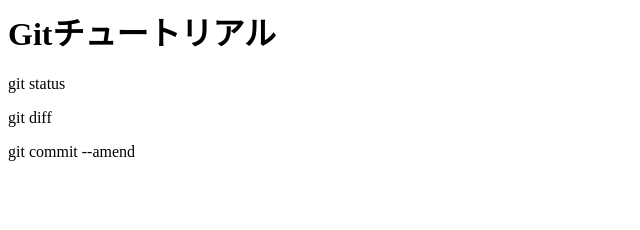
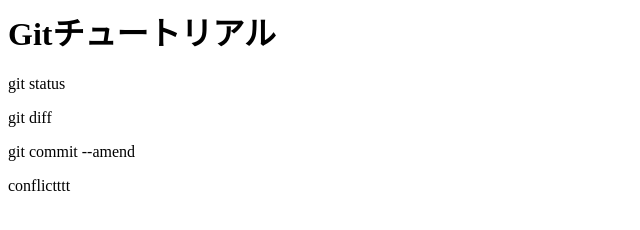
Before and after one commit to FumikazuH/git_tutorial, a plain HTML site: page index.html in a window 1280 px wide. Shown: the full height of the page, 0-640 px from the left. Drawn offline with Linux system fonts and the light colour scheme.

Commit message:
add 'conflictttt'

```diff
--- a/index.html
+++ b/index.html
@@ -2,3 +2,4 @@
 <p>git status</p>
 <p>git diff</p>
 <p>git commit --amend</p>
+<p>conflictttt</p>
```
